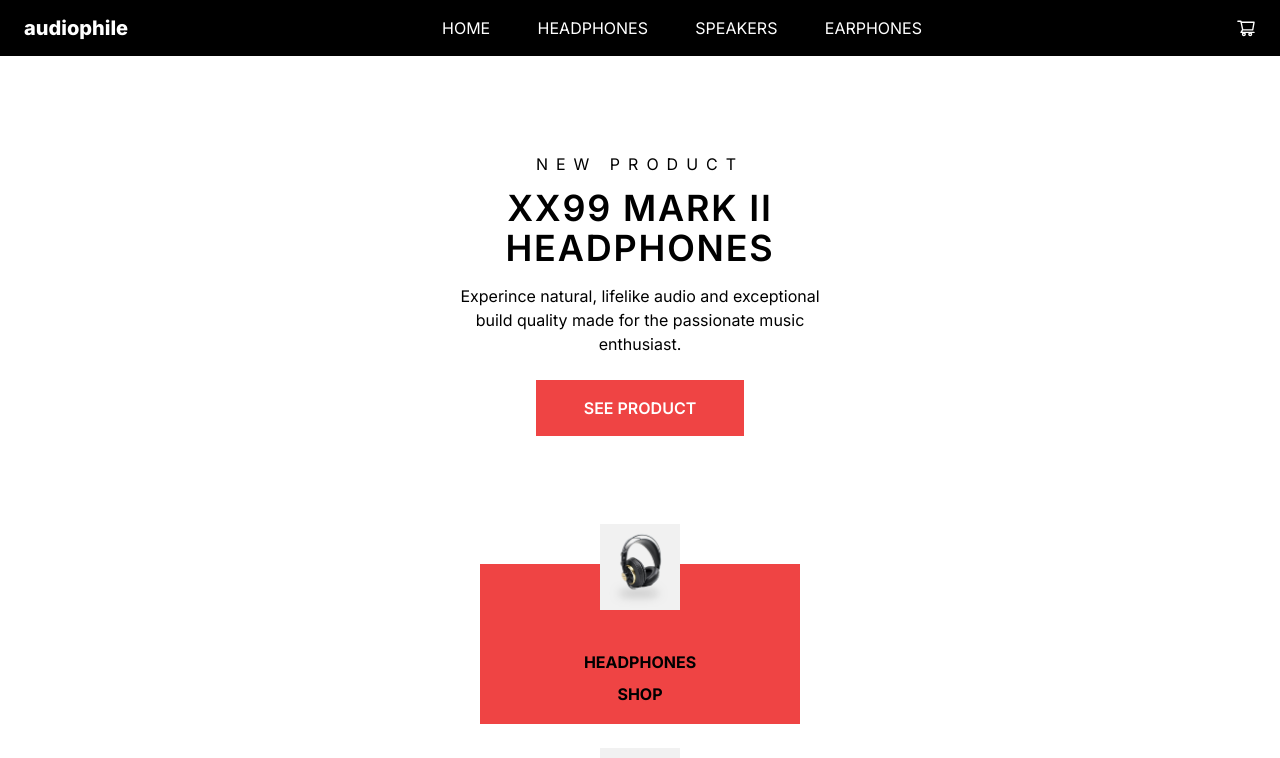
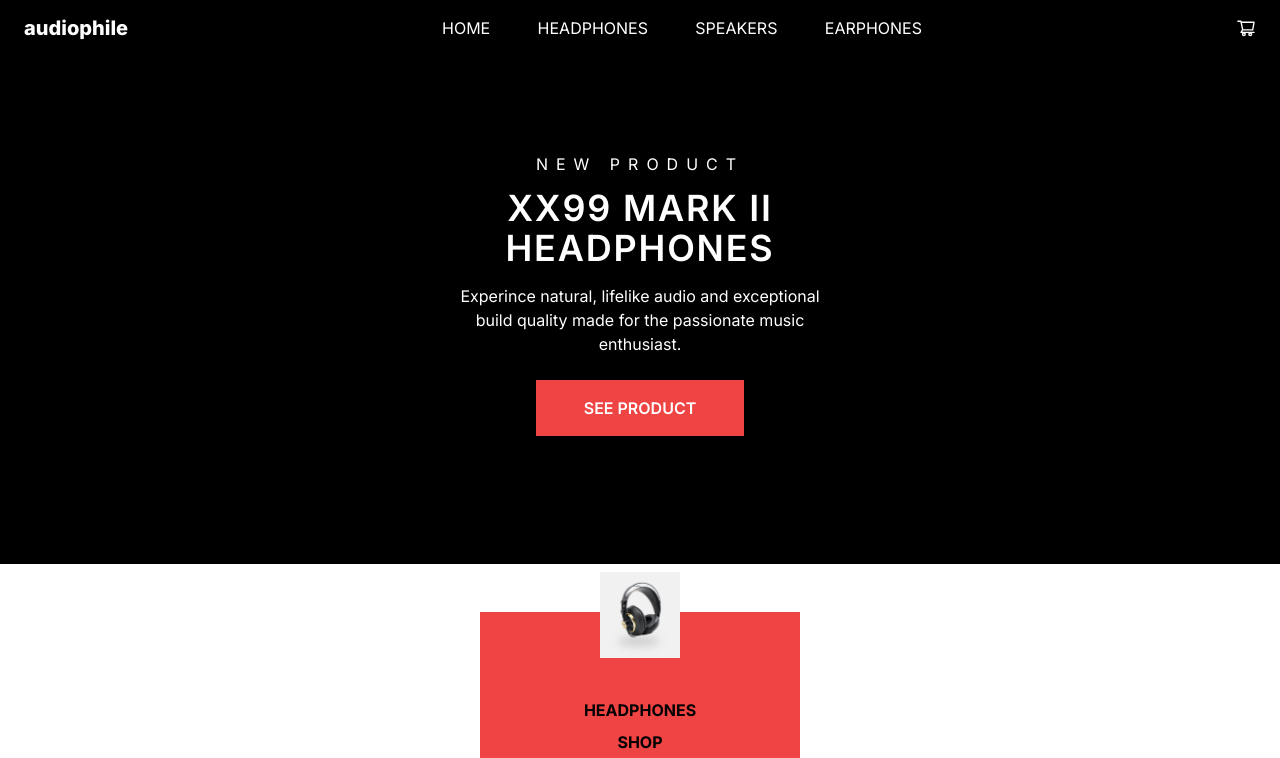
Before and after one commit to john-mathis/Audiophile, a Next.js app: page / in a window 1280 px wide. Shown: the top 758 px of the page. Built offline with nearby package versions, Linux system fonts and the light colour scheme.

Commit message:
new product edits 9/15/23

```diff
--- a/app/components/NewProduct/NewProduct.tsx
+++ b/app/components/NewProduct/NewProduct.tsx
@@ -3,7 +3,7 @@ import CtaButton from "../common/CtaButton";
 
 const NewProduct = () => {
   return (
-    <div className="mt-24 mb-32">
+    <div className="pt-24 pb-32 bg-black text-white">
       <p className="uppercase tracking-[.5rem] mx-auto mb-3 text-center">
         new product
       </p>
```
